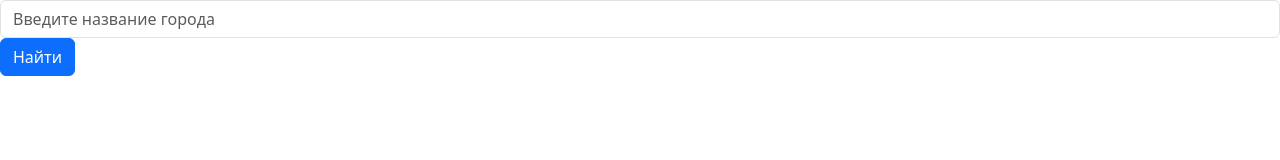
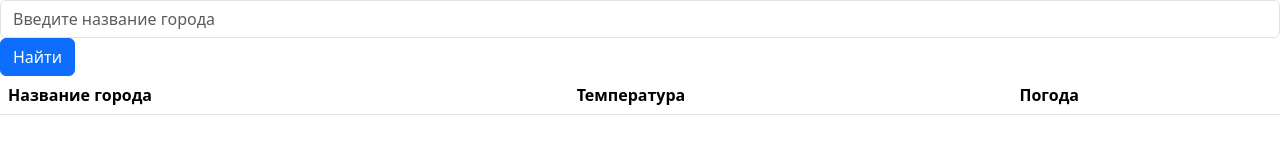
Before and after one commit to Dariyaaaaa/fetch_test, a plain HTML site: page index.html in a window 1280 px wide. Drawn offline with nearby package versions, Linux system fonts and the light colour scheme.

Commit message:
Update index.html

```diff
--- a/index.html
+++ b/index.html
@@ -11,5 +11,16 @@
 </div>
     <button type="button" class="btn btn-primary" id="buttonSearch">Найти</button>
   </div>
+    <table class="table" id="tableData">
+  <thead>
+    <tr>
+      <th scope="col">Название города</th>
+      <th scope="col">Температура</th>
+      <th scope="col">Погода</th>
+    </tr>
+  </thead>
+      <tbody>
+      </tbody>
+    </table>
 </body>
 </html>
```
